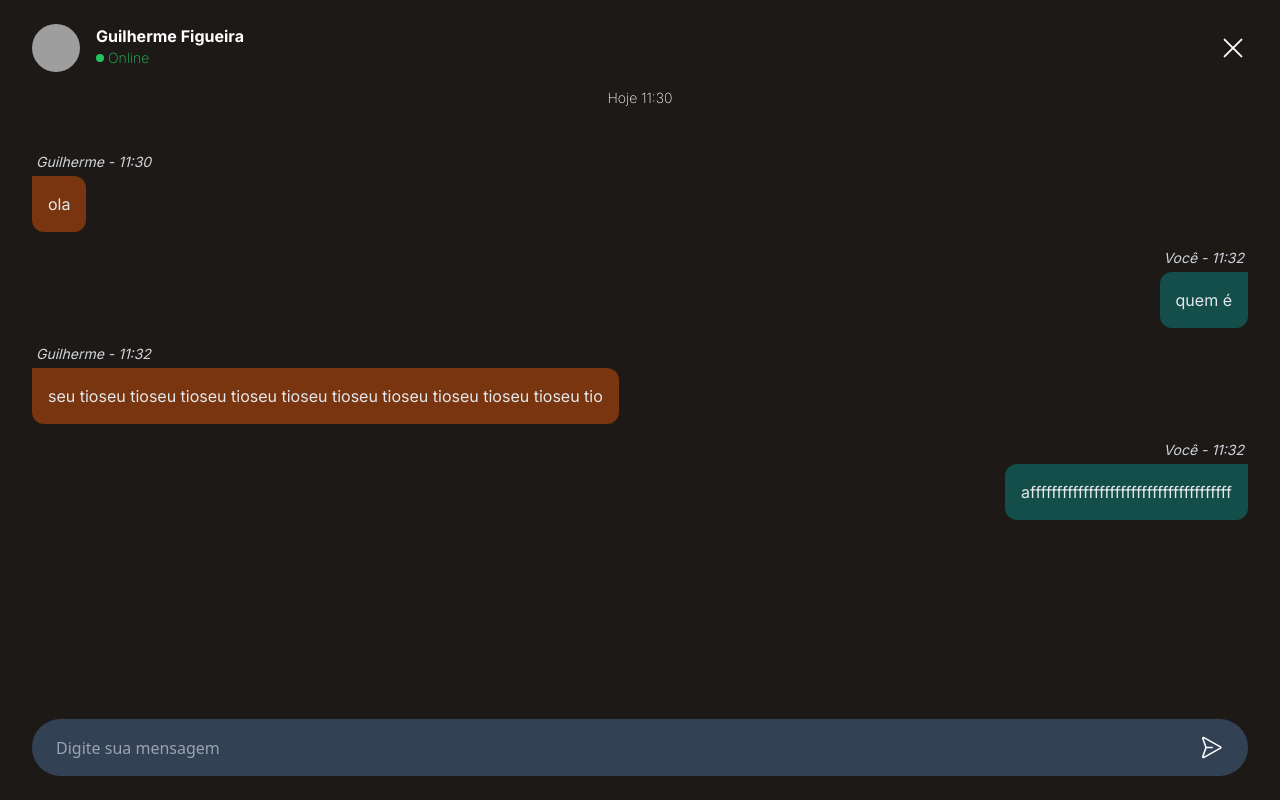
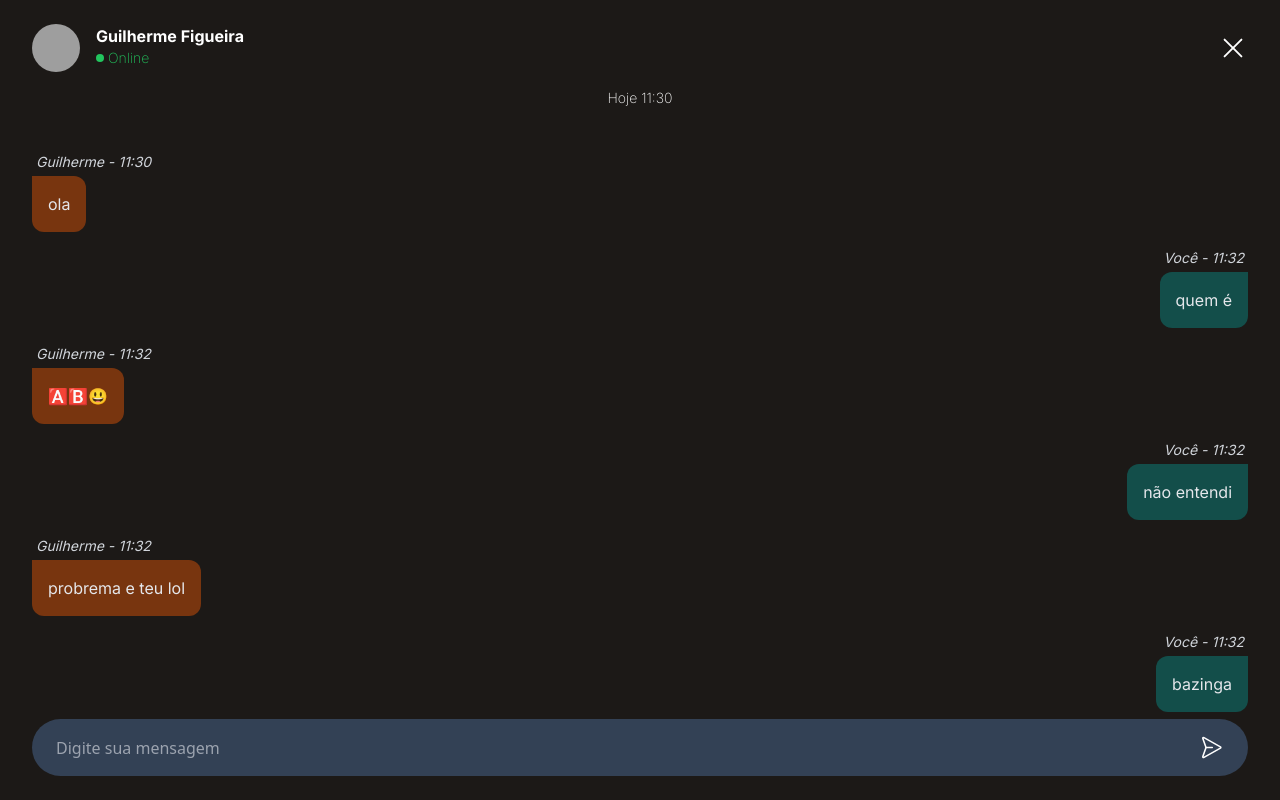
Before and after one commit to GuilhermeFigueira/chatApp, a React (Vite) app: page / in a window 1280 px wide. Built offline with nearby package versions, Linux system fonts and the light colour scheme; grey boxes are pictures that could not be loaded.

Commit message:
teste de mensagens

```diff
--- a/src/components/Messages/MessagesList.tsx
+++ b/src/components/Messages/MessagesList.tsx
@@ -2,7 +2,7 @@ import Message from "./Message";
 
 export default function MessagesList() {
 	const lastMessage =
-		document.querySelector("#allMessages")?.lastElementChild!;
+		document.querySelector("#allMessages")?.lastElementChild;
 	lastMessage?.scrollIntoView();
 
 	return (
@@ -24,11 +24,38 @@ export default function MessagesList() {
 					userSent={"Guilherme"}
 					receivedMessage={true}
 				>
-					seu tioseu tioseu tioseu tioseu tioseu tioseu tioseu tioseu
-					tioseu tioseu tio
+					🅰️🅱️😃
 				</Message>
 				<Message messageTime={"11:32"} userSent={"Você"}>
-					affffffffffffffffffffffffffffffffffffff
+					não entendi
+				</Message>
+				<Message
+					messageTime={"11:32"}
+					userSent={"Guilherme"}
+					receivedMessage={true}
+				>
+					probrema e teu lol
+				</Message>
+				<Message messageTime={"11:32"} userSent={"Você"}>
+					bazinga
+				</Message>
+				<Message messageTime={"11:32"} userSent={"Você"}>
+					bazinga
+				</Message>
+				<Message messageTime={"11:32"} userSent={"Você"}>
+					bazinga
+				</Message>
+				<Message messageTime={"11:32"} userSent={"Você"}>
+					bazinga
+				</Message>
+				<Message messageTime={"11:32"} userSent={"Você"}>
+					bazinga
+				</Message>
+				<Message messageTime={"11:32"} userSent={"Você"}>
+					bazinga
+				</Message>
+				<Message messageTime={"11:32"} userSent={"Você"}>
+					bazinga
 				</Message>
 			</div>
 		</div>
```
